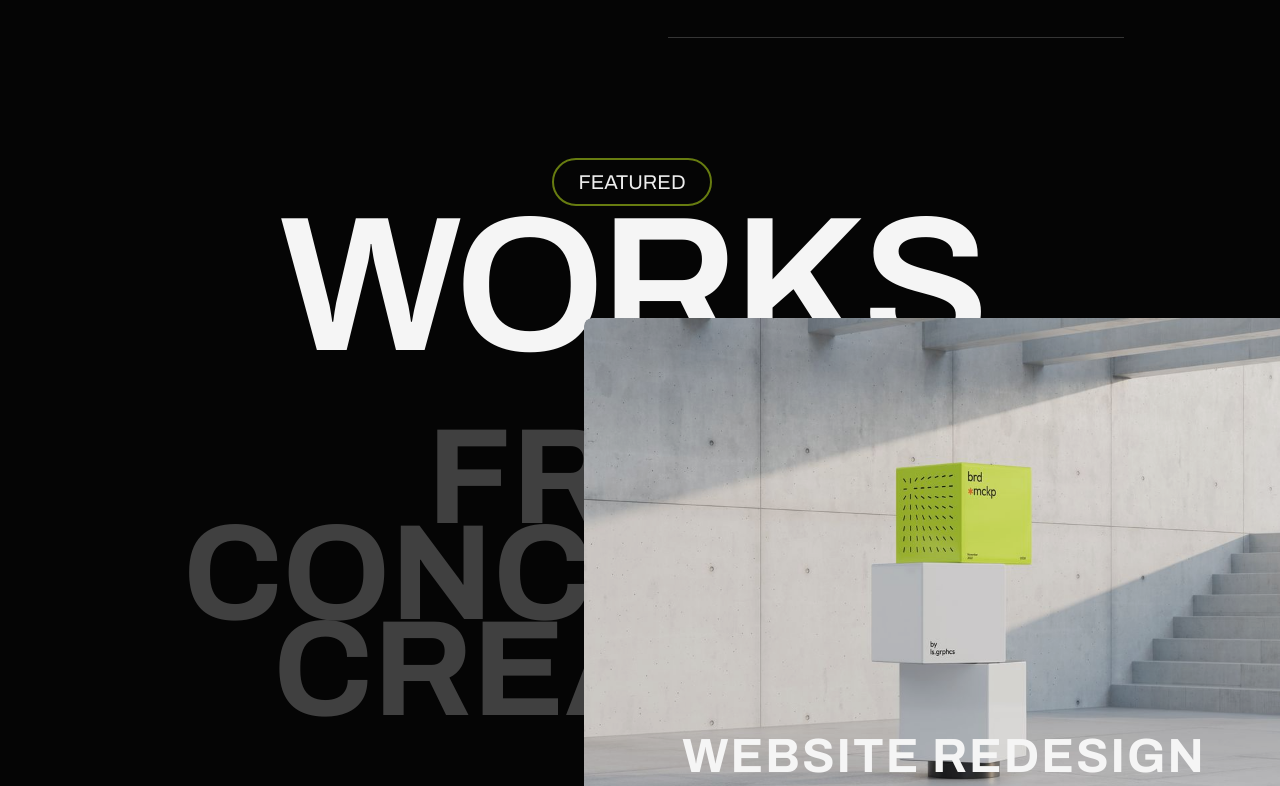
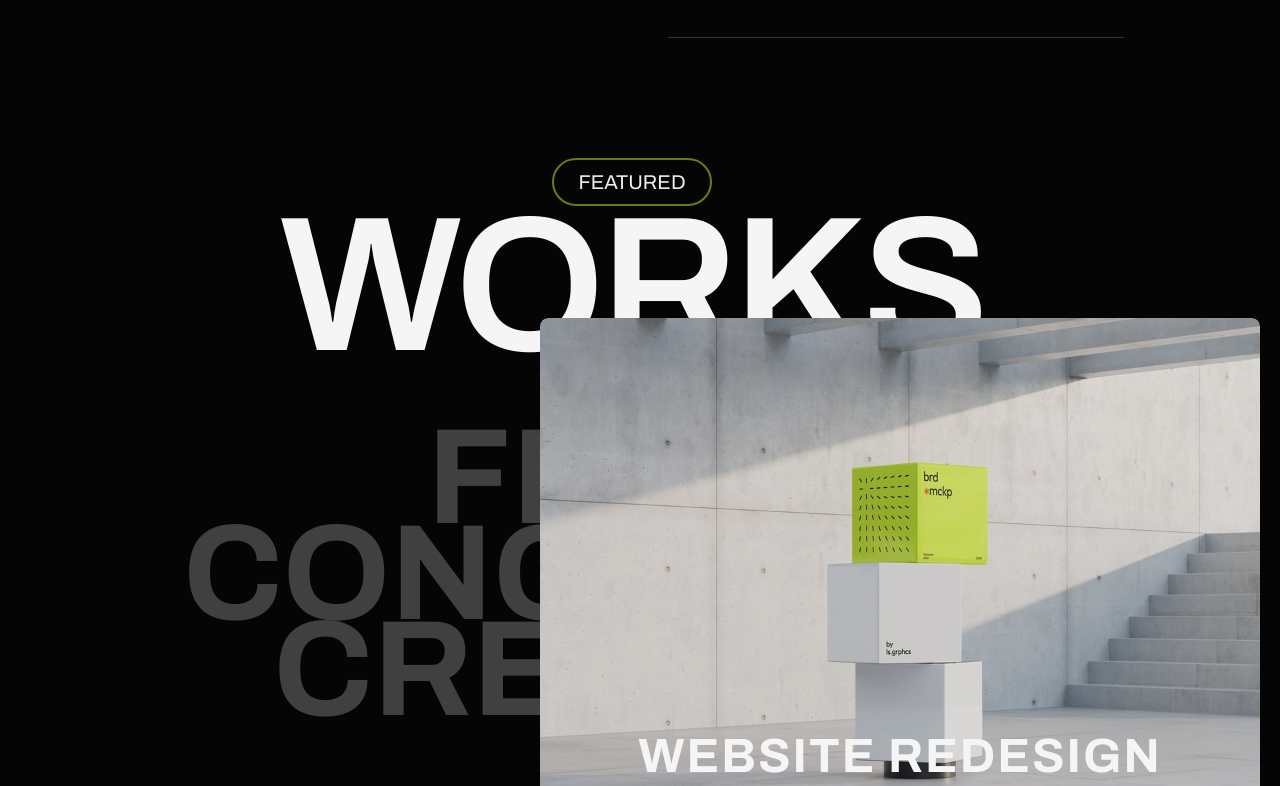
Before and after one commit to poloksan/agency-website, a Next.js app: page / in a window 1280 px wide. Shown: the part 3804-4590 px from the top of the page. Built offline with nearby package versions, Linux system fonts and the light colour scheme.

Commit message:
add some code

```diff
--- a/src/components/home/portfolio/Portfolio.jsx
+++ b/src/components/home/portfolio/Portfolio.jsx
@@ -1,7 +1,6 @@
 "use client";
-import React from "react";
+import React, { useEffect, useRef } from "react";
 import { motion } from "motion/react";
-
 import { RiArrowRightDoubleFill } from "react-icons/ri";
 import HeadingBorderText from "@/components/headingBorderText/HeadingBorderText";
 import workOne from "@/assets/images/work-one.png";
@@ -9,6 +8,9 @@ import workTwo from "@/assets/images/work-two.png";
 import workThree from "@/assets/images/work-three.png";
 import Image from "next/image";
 import Link from "next/link";
+import { useGSAP } from "@gsap/react";
+import { gsap } from "gsap";
+import { ScrollTrigger } from "gsap/ScrollTrigger";
 
 const worksImgs = [
     {
@@ -31,23 +33,84 @@ const worksImgs = [
     },
 ];
 
+const container = {
+    hidden: {},
+    show: {
+        transition: {
+            delayChildren: 0.1,
+            staggerChildren: 0.6,
+        },
+    },
+};
+
+const item = {
+    hidden: { scale: 0, opacity: 0 },
+    show: {
+        scale: 1,
+        opacity: 1,
+        transition: {
+            scale: { type: "spring", bounce: 0.5, duration: 2.5 },
+        },
+    },
+};
+
 export default function PortfolioSection() {
+    const sectionRef = useRef(null);
+    const textRef = useRef(null);
+    const cardsRef = useRef(null);
+
+    useGSAP(() => {
+        const section = sectionRef.current;
+        const text = textRef.current;
+        const cards = cardsRef.current;
+
+        if (!section || !text || !cards) return;
+        gsap.from(text, {
+            scale: 0,
+            opacity: 0,
+            duration: 1,
+        });
+    });
+
+    useEffect(() => {
+        const section = sectionRef.current;
+        const text = textRef.current;
+        const cards = cardsRef.current;
+        console.log(cards);
+    });
+
     return (
-        <section className="w-full">
-            <div className="w-full max-w-360 mx-auto px-8 py-10 flex flex-col items-start justify-center relative">
+        <motion.section
+            ref={sectionRef}
+            variants={container}
+            initial="hidden"
+            whileInView="show"
+            viewport={{ once: true, amount: 0.2 }}
+            className="w-full max-w-360 mx-auto px-8 py-10 "
+        >
+            <div className="w-full flex flex-col items-start justify-center relative">
                 {/* under text */}
-                <div className="text-center -z-999">
+                <div ref={textRef} className="text-center -z-999">
                     <HeadingBorderText text={"featured"} />
-                    <h2 className="uppercase text-[70px] md:text-[130px] lg:text-[192px] font-semibold tracking-tight lg:-mt-16 pointer-events-none">
+                    <motion.h2
+                        variants={item}
+                        className="uppercase text-[70px] md:text-[130px] lg:text-[192px] font-semibold tracking-tight lg:-mt-16 pointer-events-none"
+                    >
                         works
-                    </h2>
-                    <h3 className="max-w-300 text-[40px] md:text-[80px] lg:text-[136px] font-bold tracking-normal leading-8 md:leading-15 lg:leading-24 text-custom-dark-gray uppercase -z-40">
+                    </motion.h2>
+                    <motion.h3
+                        variants={item}
+                        className="max-w-300 text-[40px] md:text-[80px] lg:text-[136px] font-bold tracking-normal leading-8 md:leading-15 lg:leading-24 text-custom-dark-gray uppercase -z-40"
+                    >
                         from <br /> concept to creation
-                    </h3>
+                    </motion.h3>
                 </div>
 
                 {/* cards */}
-                <div className="w-full flex flex-col items-center gap-16 z-999 -mb-10 lg:-mb-110">
+                <div
+                    ref={cardsRef}
+                    className="w-full flex flex-col items-center gap-16 z-999 -mb-10 lg:-mb-110"
+                >
                     {worksImgs.map((work, i) => {
                         const { id, title, subTitle, src } = work;
                         return (
@@ -58,9 +121,9 @@ export default function PortfolioSection() {
                                 whileHover="hover"
                                 className={`w-full inline-block max-w-180 relative ${
                                     i === 0
-                                        ? "lg:left-22 xl:left-76"
+                                        ? "lg:left-22 xl:left-65"
                                         : i === 1
-                                          ? "lg:right-22 xl:right-76"
+                                          ? "lg:right-22 xl:right-65"
                                           : ""
                                 } lg:bottom-100 object-cover overflow-hidden rounded-lg`}
                             >
@@ -128,6 +191,6 @@ export default function PortfolioSection() {
                     })}
                 </div>
             </div>
-        </section>
+        </motion.section>
     );
 }
--- a/src/components/home/services/ServicesSection.jsx
+++ b/src/components/home/services/ServicesSection.jsx
@@ -64,7 +64,7 @@ export default function ServicesSection() {
                     scroll: "body",
                     start: "top 5%",
                     end: "bottom -100%",
-                    scrub: 2,
+                    scrub: true,
                     pin: true,
                 },
             });
```
